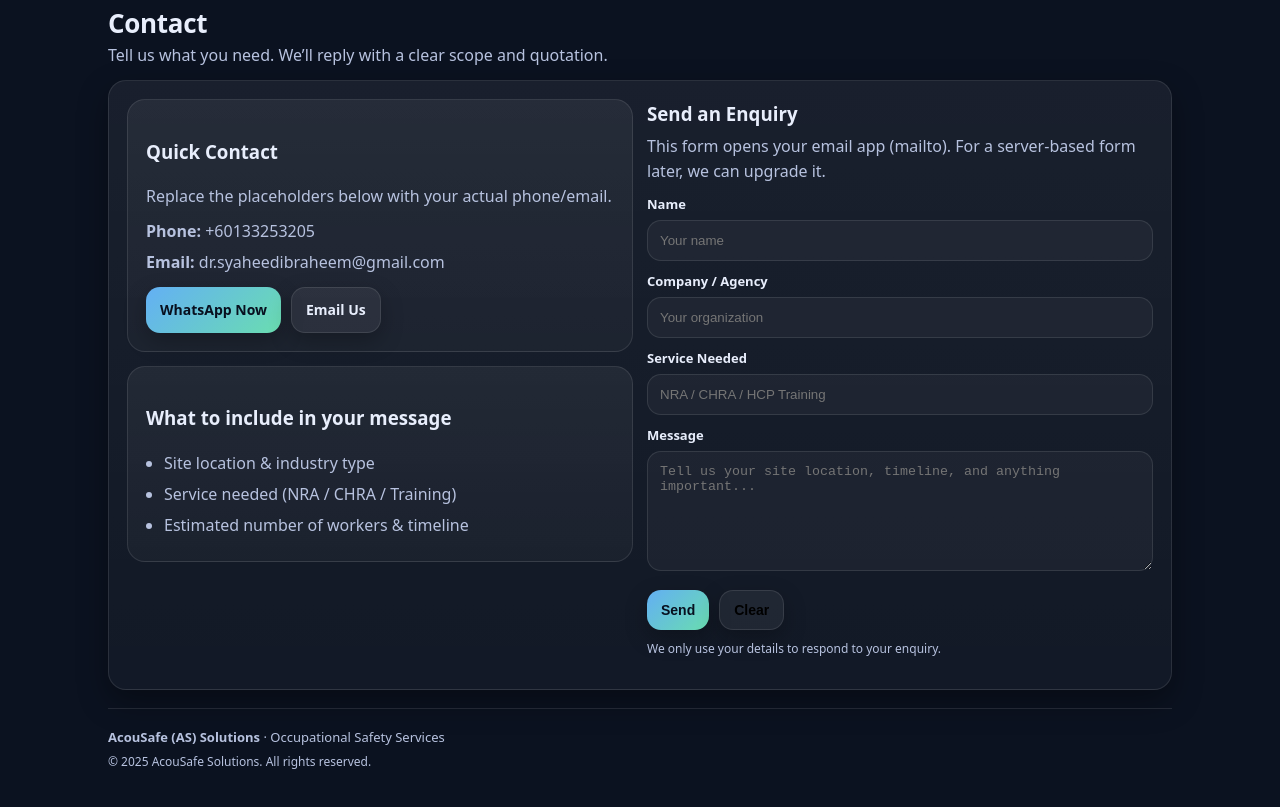
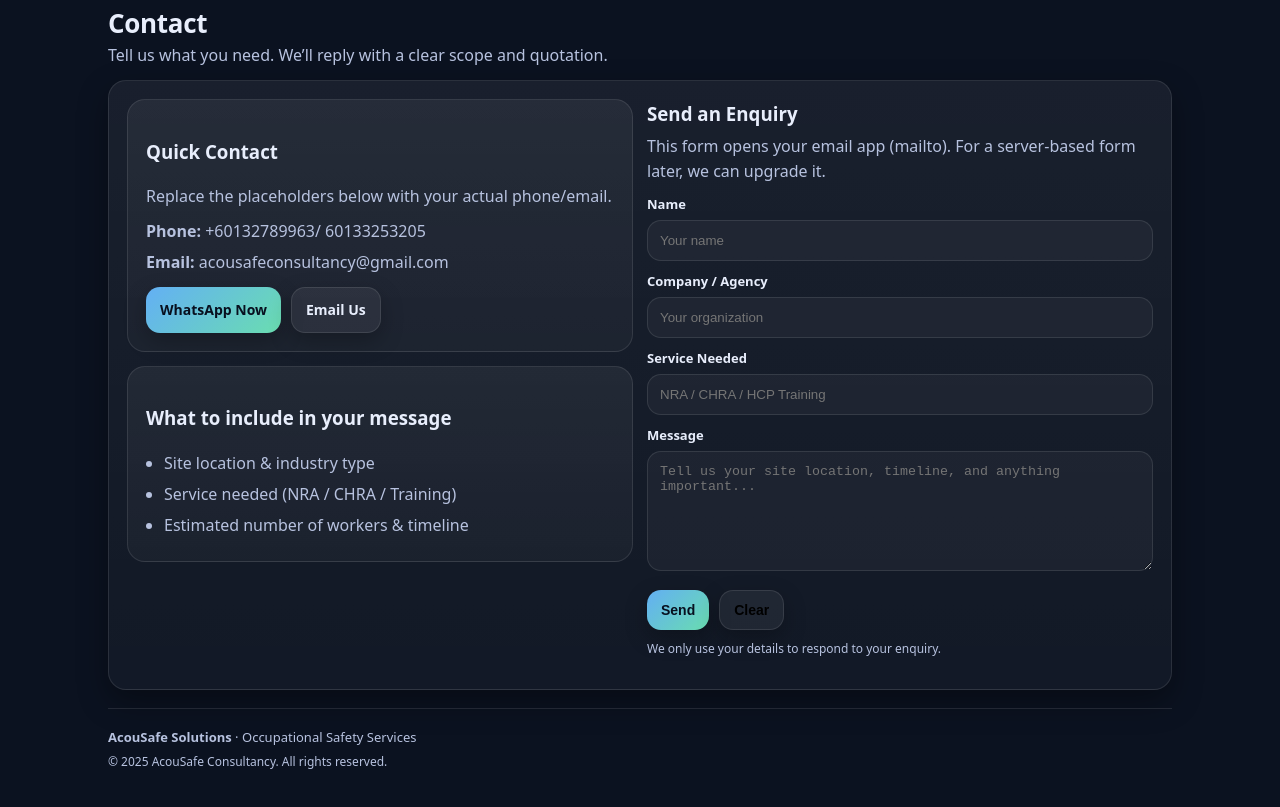
Before and after one commit to drsyahid/acousafe, a plain HTML site: page index.html in a window 1280 px wide. Shown: the part 1689-2496 px from the top of the page. Drawn offline with Linux system fonts and the light colour scheme.

```diff
--- a/index.html
+++ b/index.html
@@ -445,7 +445,7 @@
             </p>
             <p class="muted" style="margin:6px 0 0;">
               <strong>Email:</strong>
-              <span id="emailText">dr.syaheedibraheem@gmail.com</span>
+              <span id="emailText">acousafeconsultancy@gmail.com</span>
             </p>
             <div class="hero-actions" style="margin-top:12px;">
               <a class="btn primary" id="waContact" href="#" data-i18n="contact_whatsapp_btn">WhatsApp Now</a>
@@ -496,10 +496,10 @@
 
       <div class="footer container">
         <div>
-          <strong>AcouSafe (AS) Solutions</strong> · <span data-i18n="footer_line">Occupational Safety Services</span>
+          <strong>AcouSafe Solutions</strong> · <span data-i18n="footer_line">Occupational Safety Services</span>
         </div>
         <div style="margin-top:6px" class="muted small" data-i18n="footer_copy">
-          © <span id="year"></span> AcouSafe (AS) Solutions. All rights reserved.
+          © <span id="year"></span> AcouSafe Consultancy. All rights reserved.
         </div>
       </div>
     </div>
@@ -513,9 +513,9 @@
 
   <script>
     // ====== EDIT THESE (IMPORTANT) ======
-    const COMPANY_EMAIL = "dr.syaheedibraheem@gmail.com";
-    const COMPANY_PHONE_E164 = "60133253205"; // Malaysia format without +, e.g. 60133253205
-    const DEFAULT_WA_MSG = "Hi AcouSafe Solutions, I would like to enquire about NRA/CHRA/HCP training.";
+    const COMPANY_EMAIL = "acousafeconsultancy@gmail.com";
+    const COMPANY_PHONE_E164 = "60132789963/ 60133253205"; // Malaysia format without +, e.g. 60133253205
+    const DEFAULT_WA_MSG = "Hi AcouSafe Consultancy, I would like to enquire about NRA/CHRA/HCP training.";
 
     // Update UI placeholders
     document.getElementById("emailText").textContent = COMPANY_EMAIL;
@@ -541,7 +541,7 @@
     // Email button
     document.getElementById("emailBtn").addEventListener("click", (e) => {
       e.preventDefault();
-      window.location.href = mailtoLink("Enquiry - AcouSafe (AS) Solutions", "Hi AcouSafe,\n\nI would like to enquire about:\n\n- Service needed:\n- Site/location:\n- Timeline:\n\nThanks,\n");
+      window.location.href = mailtoLink("Enquiry - AcouSafe Consultancy", "Hi AcouSafe,\n\nI would like to enquire about:\n\n- Service needed:\n- Site/location:\n- Timeline:\n\nThanks,\n");
     });
 
     // Contact form (mailto)
@@ -575,7 +575,7 @@
 
         hero_kicker: "Trusted support for compliance & safer workplaces",
         hero_title: "Occupational Safety Services for Industry & Government",
-        hero_subtitle: "AcouSafe Solutions provides Noise Risk Assessment (NRA), Chemical Health Risk Assessment (CHRA), and Hearing Conservation Program (HCP) training—delivered with practical guidance and clear documentation.",
+        hero_subtitle: "AcouSafe Consultancy provides Noise Risk Assessment (NRA), Chemical Health Risk Assessment (CHRA), and Hearing Conservation Program (HCP) training—delivered with practical guidance and clear documentation.",
         hero_btn_quote: "Request a Quote",
         hero_btn_whatsapp: "WhatsApp Us",
         hero_btn_services: "View Services",
@@ -651,7 +651,7 @@
         privacy_note: "We only use your details to respond to your enquiry.",
 
         footer_line: "Occupational Safety Services",
-        footer_copy: "© {year} AcouSafe Solutions. All rights reserved.",
+        footer_copy: "© {year} AcouSafe Consultancy. All rights reserved.",
         wa_fab: "WhatsApp",
       },
       bm: {
@@ -664,7 +664,7 @@
 
         hero_kicker: "Sokongan dipercayai untuk pematuhan & tempat kerja lebih selamat",
         hero_title: "Perkhidmatan OSH untuk Industri & Agensi Kerajaan",
-        hero_subtitle: "AcouSafe Solutions menyediakan Penaksiran Risiko Bising (NRA), Penaksiran Risiko Kesihatan Bahan Kimia (CHRA), dan latihan Program Pemuliharaan Pendengaran (HCP)—secara praktikal, kemas dan mudah difahami.",
+        hero_subtitle: "AcouSafe Consultancy menyediakan Penaksiran Risiko Bising (NRA), Penaksiran Risiko Kesihatan Bahan Kimia (CHRA), dan latihan Program Pemuliharaan Pendengaran (HCP)—secara praktikal, kemas dan mudah difahami.",
         hero_btn_quote: "Minta Sebut Harga",
         hero_btn_whatsapp: "WhatsApp Kami",
         hero_btn_services: "Lihat Perkhidmatan",
@@ -740,7 +740,7 @@
         privacy_note: "Maklumat anda hanya digunakan untuk menjawab pertanyaan.",
 
         footer_line: "Perkhidmatan OSH",
-        footer_copy: "© {year} AcouSafe Solutions. Hak cipta terpelihara.",
+        footer_copy: "© {year} AcouSafe Consultancy. Hak cipta terpelihara.",
         wa_fab: "WhatsApp",
       }
     };
```
